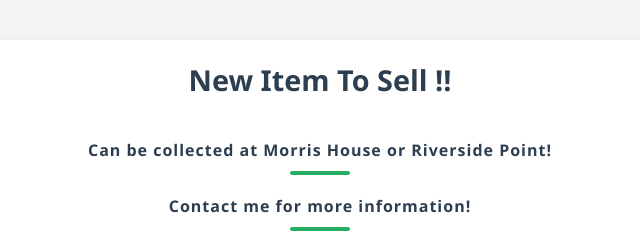
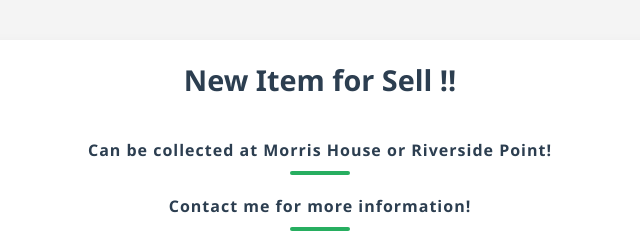
Before and after one commit to andersonnyeo/new_item, a plain HTML site: page index.html in a window 1280 px wide. Shown: the top 240 px of the page, 320-960 px from the left. Drawn offline with Linux system fonts and the light colour scheme.

Commit message:
change name

```diff
--- a/index.html
+++ b/index.html
@@ -8,7 +8,7 @@
 </head>
 <body>
   <div class="container">
-    <h1>New Item To Sell !!</h1>
+    <h1>New Item for Sell !!</h1>
     <!-- Subtitle -->
     <h3>Can be collected at Morris House or Riverside Point!</h3>
     <h4>Contact me for more information!</h3>
```
